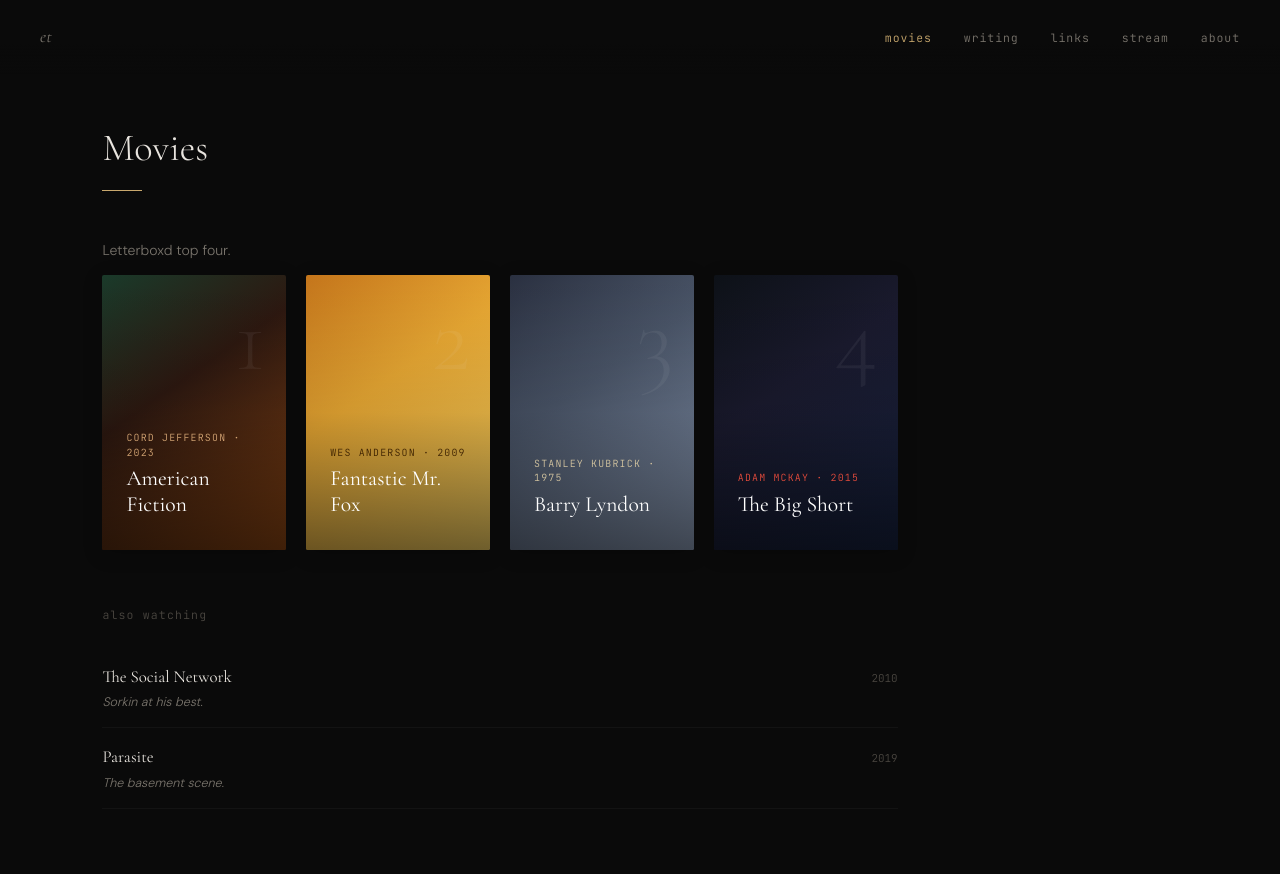
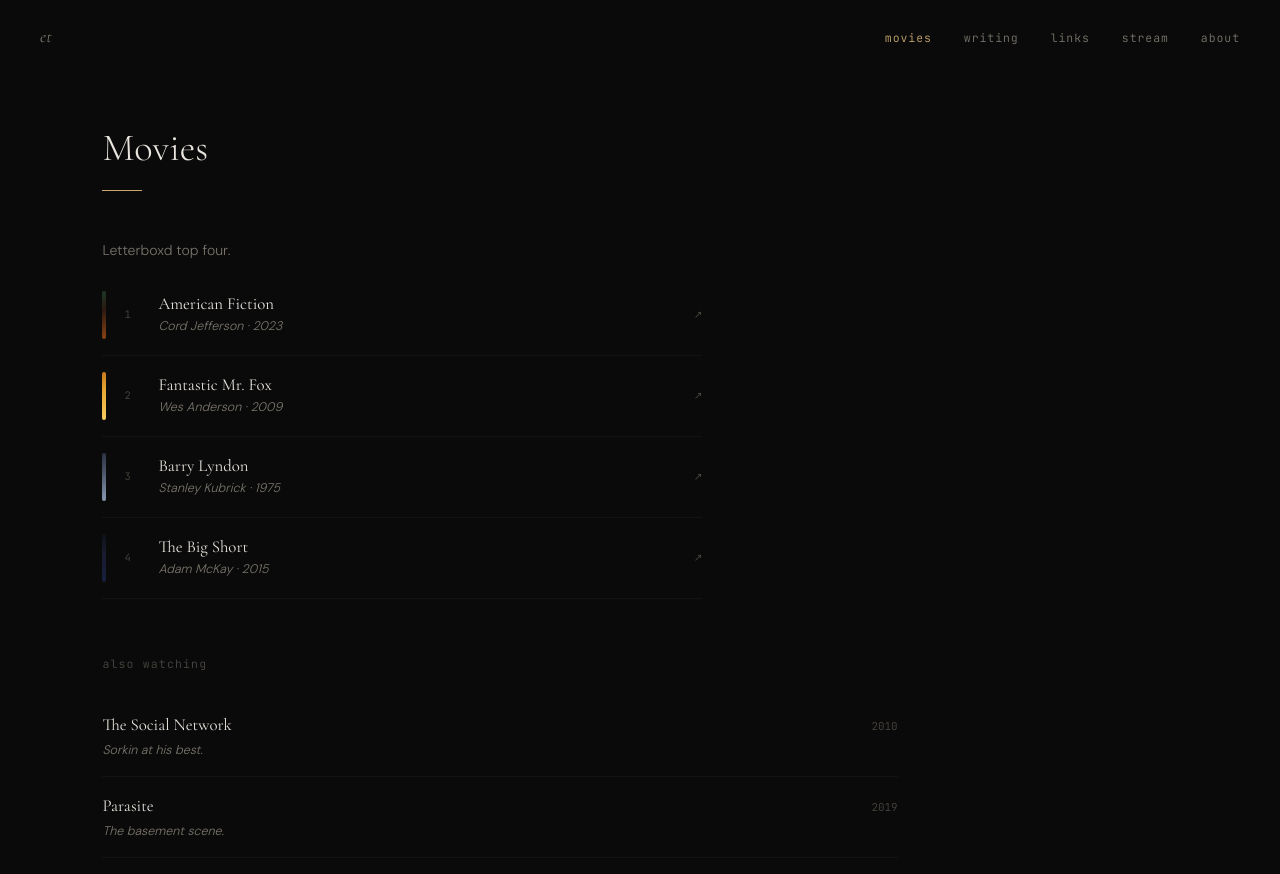
Before and after one commit to EmanuelTeklu/personal-site, a React (Vite) app: page /movies in a window 1280 px wide. Shown: the top 874 px of the page. Built offline with nearby package versions, Linux system fonts and the light colour scheme; no server answers.

Commit message:
feat: redesign movie cards as compact horizontal rows

```diff
--- a/src/components/public/MovieCard.tsx
+++ b/src/components/public/MovieCard.tsx
@@ -16,92 +16,78 @@
       rel="noopener noreferrer"
       className="fade-up"
       style={{
-        animationDelay: `${0.1 + index * 0.12}s`,
-        display: "block",
+        animationDelay: `${0.1 + index * 0.08}s`,
+        display: "flex",
+        alignItems: "center",
+        gap: "18px",
+        padding: "16px 0",
+        borderBottom: "1px solid rgba(255,255,255,0.04)",
         textDecoration: "none",
-        position: "relative",
-        borderRadius: "2px",
-        overflow: "hidden",
-        cursor: "pointer",
-        transition:
-          "transform 0.4s cubic-bezier(0.22, 1, 0.36, 1), box-shadow 0.4s ease",
-        transform: hovered ? "translateY(-4px)" : "translateY(0)",
-        boxShadow: hovered
-          ? "0 20px 60px rgba(0,0,0,0.4)"
-          : "0 4px 20px rgba(0,0,0,0.2)",
+        transition: "opacity 0.2s ease",
+        opacity: hovered ? 1 : 0.85,
       }}
       onMouseEnter={() => setHovered(true)}
       onMouseLeave={() => setHovered(false)}
     >
       <div
         style={{
-          aspectRatio: "2/3",
+          width: "4px",
+          height: "48px",
+          borderRadius: "2px",
           background: movie.gradient,
-          position: "relative",
-          display: "flex",
-          flexDirection: "column",
-          justifyContent: "flex-end",
-          padding: "24px",
-          overflow: "hidden",
+          flexShrink: 0,
         }}
-      >
-        {/* Large index number */}
+      />
       <span
         style={{
-            position: "absolute",
-            top: "16px",
-            right: "20px",
-            fontFamily: "var(--serif)",
-            fontSize: "6rem",
-            fontWeight: 300,
-            color: "rgba(255,255,255,0.06)",
-            lineHeight: 1,
-            pointerEvents: "none",
+          fontFamily: "var(--mono)",
+          fontSize: "0.65rem",
+          color: "var(--fg-muted)",
+          width: "16px",
+          flexShrink: 0,
         }}
       >
         {index + 1}
       </span>
-
-        {/* Gradient overlay */}
-        <div
-          style={{
-            position: "absolute",
-            inset: 0,
-            background:
-              "linear-gradient(to top, rgba(0,0,0,0.55) 0%, rgba(0,0,0,0.1) 50%, transparent 100%)",
-            pointerEvents: "none",
-          }}
-        />
-
-        {/* Content */}
-        <div style={{ position: "relative", zIndex: 1 }}>
-          <span
-            style={{
-              fontFamily: "var(--mono)",
-              fontSize: "0.62rem",
-              letterSpacing: "0.12em",
-              textTransform: "uppercase",
-              color: movie.accent,
-              display: "block",
-              marginBottom: "6px",
-            }}
-          >
-            {movie.director} · {movie.year}
-          </span>
+      <div style={{ flex: 1, minWidth: 0 }}>
         <h3
           style={{
             fontFamily: "var(--serif)",
-              fontSize: "1.35rem",
+            fontSize: "1.05rem",
             fontWeight: 400,
-              color: "#fff",
+            color: "var(--fg)",
+            marginBottom: "3px",
             lineHeight: 1.2,
-              marginBottom: "8px",
           }}
         >
           {movie.title}
         </h3>
+        <p
+          style={{
+            fontFamily: "var(--sans)",
+            fontSize: "0.78rem",
+            color: "var(--fg-dim)",
+            fontWeight: 300,
+            fontStyle: "italic",
+            overflow: "hidden",
+            textOverflow: "ellipsis",
+            whiteSpace: "nowrap",
+          }}
+        >
+          {hovered ? movie.note : `${movie.director} · ${movie.year}`}
+        </p>
       </div>
-      </div>
+      <span
+        style={{
+          fontFamily: "var(--mono)",
+          fontSize: "0.65rem",
+          color: hovered ? movie.accent : "var(--fg-muted)",
+          transition: "color 0.2s ease",
+          flexShrink: 0,
+        }}
+      >
+        ↗
+      </span>
     </a>
   );
 }
--- a/src/pages/public/Movies.tsx
+++ b/src/pages/public/Movies.tsx
@@ -19,27 +19,11 @@
         Letterboxd top four.
       </p>
 
-      <div
-        className="movie-grid"
-        style={{
-          display: "grid",
-          gridTemplateColumns: "repeat(4, 1fr)",
-          gap: "20px",
-          maxWidth: "920px",
-        }}
-      >
+      <div style={{ maxWidth: "600px" }}>
         {MOVIES.map((m, i) => (
           <MovieCard key={m.title} movie={m} index={i} />
         ))}
       </div>
-
-      <style>{`
-        @media (max-width: 768px) {
-          .movie-grid {
-            grid-template-columns: repeat(2, 1fr) !important;
-          }
-        }
-      `}</style>
 
       <div style={{ marginTop: "56px" }}>
         <h3
```
Lines whose indentation alone changed are shown as unchanged.
